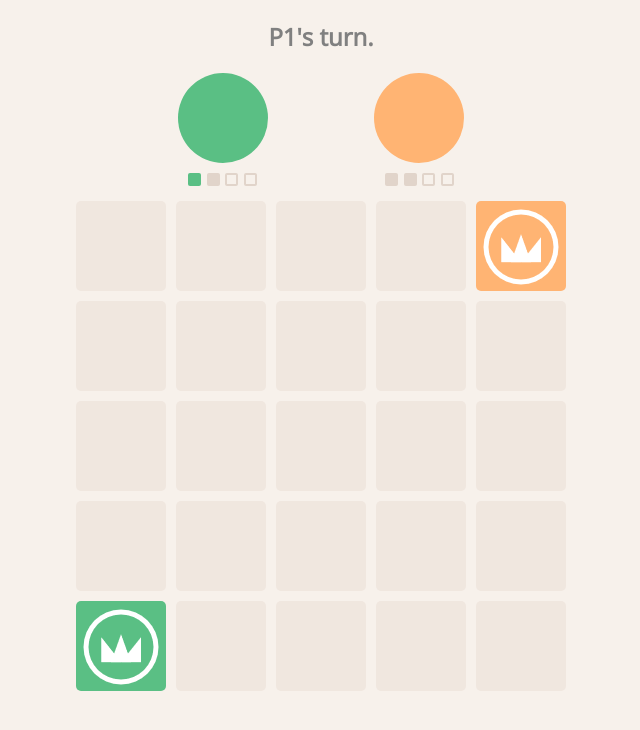
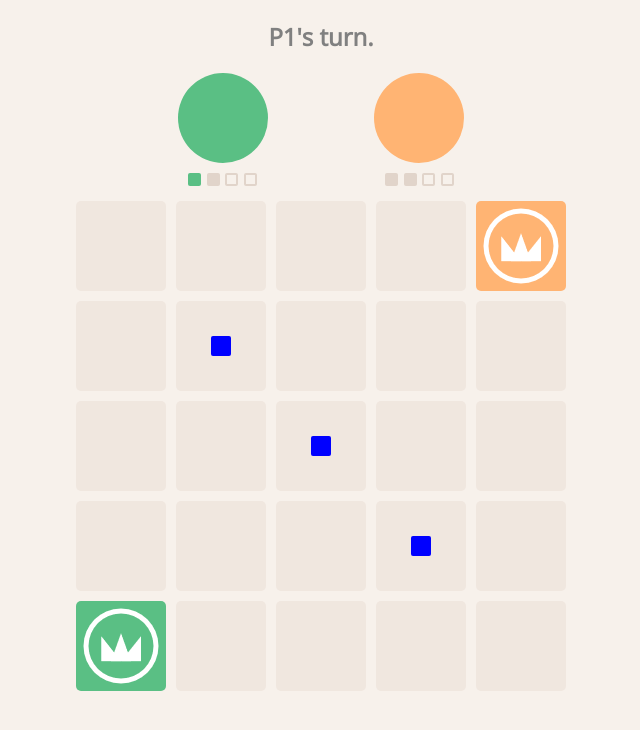
Before and after one commit to scalettar/kindo, a React (Create React App) app: page / in a window 1280 px wide. Shown: the top 730 px of the page, without its empty margins (319-959 px from the left). Built offline with nearby package versions, Linux system fonts and the light colour scheme; the HTML template or start-up script is replaced by a standard one.

Commit message:
Fix playedLast marker tile positioning on firefox. Implement game-tile component and style logic to accommodate loading multiple symbols on the same tile.

```diff
--- a/src/components/game-tile/game-tile.component.jsx
+++ b/src/components/game-tile/game-tile.component.jsx
@@ -1,6 +1,6 @@
 import React from "react";
 
-import { PlayedLastContainer, TileContainer } from "./game-tile.styles";
+import { PlayedLastContainer, TileContainer, UnwallableContainer } from "./game-tile.styles";
 
 import crown from "./crown.png";
 import wallN from "./wallN.png";
@@ -14,6 +14,8 @@ class GameTile extends React.Component {
 
     if (data.isKing)
       return <img style={{ width: "90px", height: "90px" }} alt="crown" src={crown} />;
+    else if (data.isUnwallable)
+      return <UnwallableContainer></UnwallableContainer>;
     else if (data.hasWallN)
       return <img style={{ width: "90px", height: "90px" }} alt="crown" src={wallN} />;
     else if (data.hasWallE)
@@ -22,15 +24,21 @@ class GameTile extends React.Component {
       return <img style={{ width: "90px", height: "90px" }} alt="crown" src={wallS} />;
     else if (data.hasWallW)
       return <img style={{ width: "90px", height: "90px" }} alt="crown" src={wallW} />;
-    if (data.playedLast) return <PlayedLastContainer></PlayedLastContainer>;
-    // if (data.isUnwallable) return <UnwallableContainer></UnwallableContainer>;
     else return null;
   }
+
+  getPlayedLast() {
+    if(this.props.data.playedLast){
+      return <PlayedLastContainer></PlayedLastContainer>;
+    }
+  }
+
   render() {
     const { data, theme, onClick } = this.props;
     return (
       <TileContainer theme={theme} owner={data.owner} onClick={onClick}>
         {this.getValue()}
+        {this.getPlayedLast()}
       </TileContainer>
     );
   }
--- a/src/components/game-tile/game-tile.styles.jsx
+++ b/src/components/game-tile/game-tile.styles.jsx
@@ -14,6 +14,8 @@ export const PlayedLastContainer = styled.div`
   border-radius: 2px;
   background-color: black;
   opacity: 15%;
+  position: absolute;
+  z-index: 2;
 `;
 
 export const TileContainer = styled.button`
@@ -23,6 +25,7 @@ export const TileContainer = styled.button`
   border: none;
   display: flex;
   justify-content: center;
+  align-items: center;
   &:focus {
     outline: none;
   }
@@ -33,9 +36,7 @@ export const TileContainer = styled.button`
 `;
 
 // TODO:
-// I. Make unwallable marker persist even when tile has lastPlayed property.
-// Solution: ???
-// II. Make unwallable marker look the way it should.
+// Make unwallable marker look the way it should.
 // Solution:
 // a. In vectr, use overlapping shapes to make symbol
 // b. Highlight all components and combine with the Add button
@@ -46,4 +47,6 @@ export const UnwallableContainer = styled.div`
   height: 20px;
   border-radius: 2px;
   background-color:blue;
+  position: absolute;
+  z-index: 1;
 `;
```
